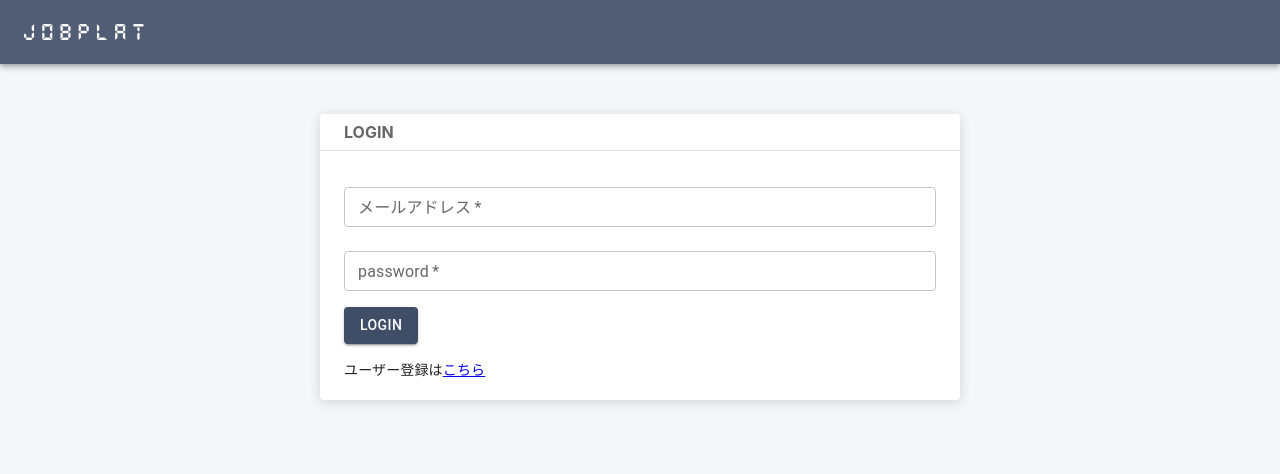
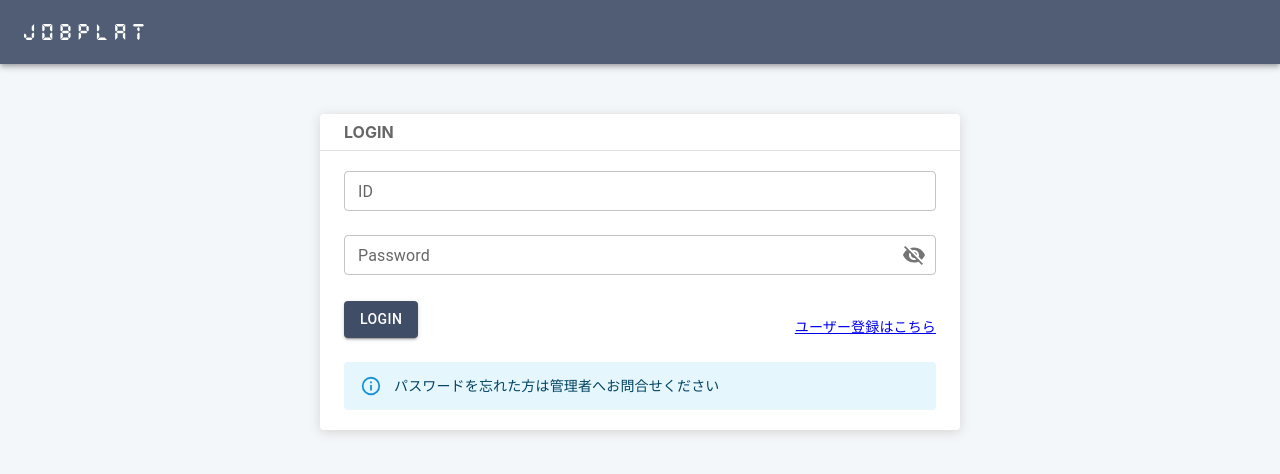
Before and after one commit to Ryota-01/attendance_app, a React (Create React App) app: page /login in a window 1280 px wide. Shown: the top 474 px of the page. Built offline with nearby package versions, Linux system fonts and the light colour scheme; no server answers; the database is empty.

Commit message:
ログイン・サインアップ画面のレイアウト調整

```diff
--- a/src/components/BasicAlert.jsx
+++ b/src/components/BasicAlert.jsx
@@ -3,7 +3,7 @@ import Alert from "@mui/material/Alert";
 
 //　上手くいったよ的なアラート
 export function BasicAlert({ message }) {
-  return <Alert severity="success">This is a success Alert.</Alert>;
+  return <Alert severity="success">{message}</Alert>;
 }
 
 // 何かお知らせしたい時のアラート
--- a/src/pages/login/Login.jsx
+++ b/src/pages/login/Login.jsx
@@ -9,17 +9,33 @@ import {
   ThemeProvider,
   createTheme,
   Typography,
-  TextField,
+  InputAdornment,
+  IconButton,
+  OutlinedInput,
+  InputLabel,
+  FormControl,
 } from "@mui/material";
+import { Visibility, VisibilityOff } from "@mui/icons-material";
 import { auth } from "../../firebase";
 import CardComponent from "../../components/CardComponent";
 import logo from "../../imeges/logo.svg";
+import { InfoBasicAlert } from "../../components/BasicAlert";
+
 
 export default function Login() {
   const [errorMessage, setErrorMessage] = useState("");
   const emailRef = useRef(null);
   const passwordRef = useRef(null);
   const navigate = useNavigate();
+  const [showPassword, setShowPassword] = useState(false);
+
+  const handleClickShowPassword = () => {
+    setShowPassword((show) => !show);
+  };
+
+  const handleMouseDownPassword = (e) => {
+    e.preventDefault();
+  };
 
   const handleSubmit = async (e) => {
     e.preventDefault();
@@ -46,16 +62,6 @@ export default function Login() {
     },
   });
 
-  const textFieldStyle = (type, label) => ({
-    type: type,
-    label: label,
-    required: true,
-    fullWidth: true,
-    variant: "outlined",
-    size: "small",
-    margin: "normal",
-  });
-
   return (
     <>
       <ThemeProvider theme={darkTheme}>
@@ -70,26 +76,61 @@ export default function Login() {
         width={{ xs: "84%", md: "50%" }}
         margin={"50px auto"}
       >
-        <Box component="form" onSubmit={handleSubmit} >
-          <TextField
-            inputRef={emailRef}
-            {...textFieldStyle("email", "メールアドレス")}
+        <Box component="form" onSubmit={handleSubmit}>
+          <FormControl
+            variant="outlined"
+            size="small"
+            sx={{ marginBottom: "24px" }}
+            fullWidth
+          >
+            <InputLabel htmlFor="outlined-adornment-email">ID</InputLabel>
+            <OutlinedInput placeholder="登録済みのメールアドレス" inputRef={emailRef} type="email" label="ID" />
+          </FormControl>
+          <FormControl
+            variant="outlined"
+            size="small"
+            fullWidth
+            sx={{ marginBottom: "18px" }}
+          >
+            <InputLabel htmlFor="outlined-adornment-password">
+              Password
+            </InputLabel>
+            <OutlinedInput
+              id="outlined-adornment-password"
+              type={showPassword ? "text" : "password"}
+              inputRef={passwordRef}
+              label="Password"
+              endAdornment={
+                <InputAdornment position="end">
+                  <IconButton
+                    aria-label="toggle password visibility"
+                    onClick={handleClickShowPassword}
+                    onMouseDown={handleMouseDownPassword}
+                    edge="end"
+                  >
+                    {showPassword ? <Visibility /> : <VisibilityOff />}
+                  </IconButton>
+                </InputAdornment>
+              }
             />
-          <TextField
-            inputRef={passwordRef}
-            {...textFieldStyle("パスワード", "password")}
-          />
+          </FormControl>
           <Typography variant="body2" sx={{ mb: 1 }}>
             {errorMessage}
           </Typography>
+
+          <Box display={"flex"} justifyContent={"space-between"}>
             <ThemeProvider theme={darkTheme}>
               <Button type="submit" variant="contained" onSubmit={handleSubmit}>
                 LOGIN
               </Button>
             </ThemeProvider>
             <Typography variant="body2" sx={{ mt: 2 }}>
-            ユーザー登録は<Link to={"/signup"}>こちら</Link>
+              <Link to={"/signup"}>ユーザー登録はこちら</Link>
             </Typography>
+          </Box>
+        </Box>
+        <Box sx={{ margin: "24px auto 0 auto" }}>
+          <InfoBasicAlert message="パスワードを忘れた方は管理者へお問合せください" />
         </Box>
       </CardComponent>
     </>
--- a/src/pages/signup/Signup.jsx
+++ b/src/pages/signup/Signup.jsx
@@ -8,14 +8,19 @@ import {
   Box,
   Button,
   Typography,
-  TextField,
   ThemeProvider,
   createTheme,
+  InputAdornment,
+  OutlinedInput,
+  FormControl,
+  InputLabel,
+  IconButton,
 } from "@mui/material";
 import { auth, db } from "../../firebase";
 import CardComponent from "../../components/CardComponent";
 import { useAuthContext } from "../../context/AuthContext";
 import logo from "../../imeges/logo.svg";
+import { Visibility, VisibilityOff } from "@mui/icons-material";
 
 export default function Signup() {
   const emailRef = useRef(null);
@@ -23,6 +28,15 @@ export default function Signup() {
   const navigate = useNavigate();
   const [errorMessage, setErrorMessage] = useState("");
   const { user } = useAuthContext();
+  const [showPassword, setShowPassword] = useState(false);
+
+  const handleClickShowPassword = () => {
+    setShowPassword((show) => !show);
+  };
+
+  const handleMouseDownPassword = (e) => {
+    e.preventDefault();
+  };
 
   const handleSubmit = async (e) => {
     e.preventDefault();
@@ -60,16 +74,6 @@ export default function Signup() {
     },
   });
 
-  const textFieldStyle = (type, label) => ({
-    type: type,
-    label: label,
-    required: true,
-    fullWidth: true,
-    variant: "outlined",
-    size: "small",
-    margin: "normal",
-  });
-
   return (
     <div>
       <ThemeProvider theme={darkTheme}>
@@ -86,26 +90,56 @@ export default function Signup() {
         margin={"50px auto"}
       >
         <Box component="form" onSubmit={handleSubmit}>
-          <TextField
-            inputRef={emailRef}
-            {...textFieldStyle("email", "メールアドレス")}
+          <FormControl
+            variant="outlined"
+            size="small"
+            sx={{ marginBottom: "24px" }}
+            fullWidth
+          >
+            <InputLabel htmlFor="outlined-adornment-email">ID</InputLabel>
+            <OutlinedInput inputRef={emailRef} type="email" label="ID" placeholder="e-mail" />
+          </FormControl>
+          <FormControl
+            variant="outlined"
+            size="small"
+            fullWidth
+            sx={{ marginBottom: "18px" }}
+          >
+            <InputLabel htmlFor="outlined-adornment-password">
+              Password
+            </InputLabel>
+            <OutlinedInput
+              id="outlined-adornment-password"
+              type={showPassword ? "text" : "password"}
+              inputRef={passwordRef}
+              label="Password"
+              endAdornment={
+                <InputAdornment position="end">
+                  <IconButton
+                    aria-label="toggle password visibility"
+                    onClick={handleClickShowPassword}
+                    onMouseDown={handleMouseDownPassword}
+                    edge="end"
+                  >
+                    {showPassword ? <Visibility /> : <VisibilityOff />}
+                  </IconButton>
+                </InputAdornment>
+              }
             />
-          <TextField
-            inputRef={passwordRef}
-            {...textFieldStyle("password", "パスワード")}
-          />
+          </FormControl>
           <Typography variant="body2" sx={{ mb: 1 }}>
             {errorMessage}
           </Typography>
+          <Box display={"flex"} justifyContent={"space-between"}>
             <ThemeProvider theme={darkTheme}>
               <Button type="submit" variant="contained" onSubmit={handleSubmit}>
                 SIGNUP
               </Button>
             </ThemeProvider>
-
             <Typography variant="body2" sx={{ mt: 2 }}>
-            ログインは<Link to={"/login"}>こちら</Link>
+              <Link to={"/login"}>ログインはこちら</Link>
             </Typography>
+          </Box>
         </Box>
       </CardComponent>
     </div>
```
Also changed, not shown: src/firebase.js (+0 -10 lines). Lines whose indentation alone changed are shown as unchanged.
